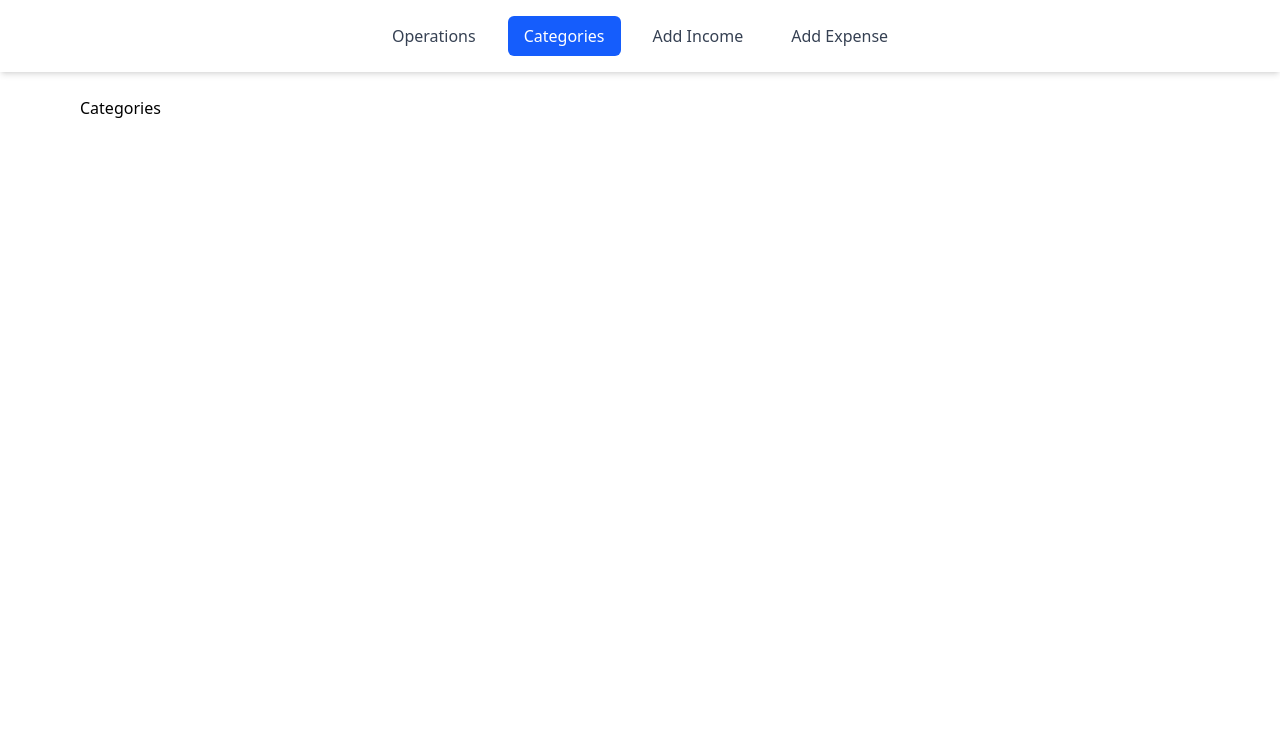
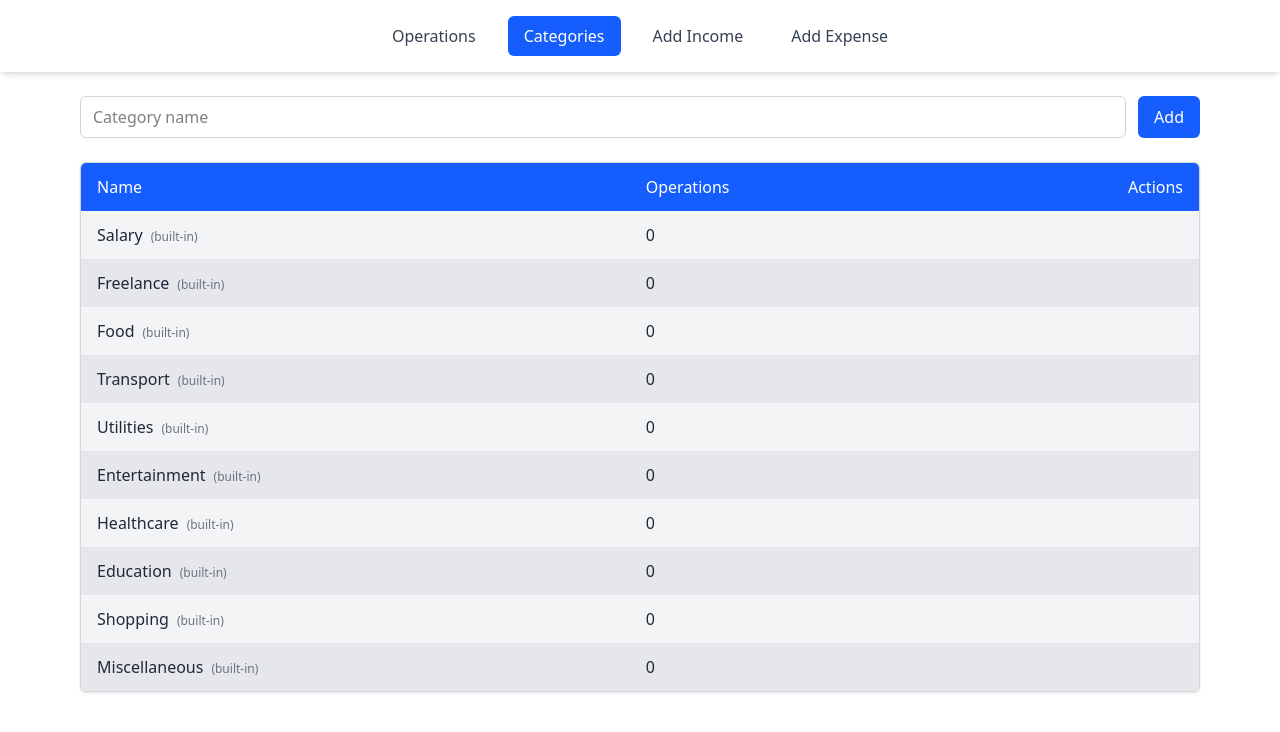
Before and after one commit to Necroempath/opsManager, a React (Vite) app: page /categories in a window 1280 px wide. Shown: the top 732 px of the page. Built offline with nearby package versions, Linux system fonts and the light colour scheme.

Commit message:
categories completed

```diff
--- a/src/Models/Category.ts
+++ b/src/Models/Category.ts
@@ -17,3 +17,7 @@ export class Category {
         this.builtin = props.builtin;
     }
 }
+
+export interface CategoryWithUsage extends Category {
+    usageCount: number
+}
--- /dev/null
+++ b/src/components/AddCategoryForm.tsx
@@ -0,0 +1,64 @@
+import React, { useState } from "react";
+import { useDispatch, useSelector } from "react-redux";
+import type { RootState } from "../store";
+import { addCategory } from "../store/categorySlice";
+
+
+const AddCategoryForm: React.FC = () => {
+  const [name, setName] = useState("");
+  const [error, setError] = useState("");
+
+  const categories = useSelector(
+    (state: RootState) => state.categories.categories
+  );
+
+  const dispatch = useDispatch();
+  const submit = () => {
+    const trimmed = name.trim();
+
+    if (!trimmed) {
+      setError("Category name can not be empty");
+      return;
+    }
+
+    const categoriesName = categories.map((c) => c.name.toLowerCase());
+
+    if (categoriesName.includes(trimmed.toLowerCase())) {
+      setError("Category already exists");
+      return;
+    }
+
+    dispatch(addCategory({ name, builtin: false }));
+    setName("");
+    setError("");
+  };
+
+  return (
+    <div className="mb-6">
+      <div className="flex gap-3">
+        <input
+          value={name}
+          onChange={(e) => {
+            setName(e.target.value);
+            if (error) setError("");
+          }}
+          placeholder="Category name"
+          className={`w-full rounded-md border px-3 py-2 text-md focus:outline-none focus:ring-2 ${
+            error
+              ? "border-red-400 focus:ring-red-300"
+              : "border-gray-300 focus:ring-blue-400"
+          }`}
+        />
+        <button
+          onClick={submit}
+          className="rounded-md bg-blue-600 px-4 py-2 text-md font-medium text-white transition-colors hover:bg-blue-700"
+        >
+          Add
+        </button>
+      </div>
+      {error && <p className="mt-1 text-sm text-red-500">{error}</p>}
+    </div>
+  );
+};
+
+export default AddCategoryForm;
--- a/src/components/AddOperationForm.tsx
+++ b/src/components/AddOperationForm.tsx
@@ -69,7 +69,7 @@ const AddOperationForm: React.FC<AddOperationFormProps> = ({ type }) => {
    return (
     <form
       onSubmit={handleSubmit}
-      className="max-w-md rounded-md border m-auto border-gray-300 bg-white p-6 shadow-md"
+      className="max-w-md rounded-md border mt-10 m-auto border-gray-300 bg-white p-6 shadow-md"
     >
       <h2 className="mb-4 text-lg font-medium text-gray-800">
         Add {type === 'income' ? 'Income' : 'Expense'}
--- /dev/null
+++ b/src/components/CategoryTable.tsx
@@ -0,0 +1,88 @@
+import React from "react";
+import type { CategoryWithUsage } from "../Models/Category";
+import { useDispatch } from "react-redux";
+import { deleteCategory } from "../store/categorySlice";
+
+interface CategoryTableProps {
+  categories: CategoryWithUsage[];
+}
+
+const CategoryTable: React.FC<CategoryTableProps> = ({
+  categories,
+}) => {
+
+    const dispatch = useDispatch();
+
+  return (
+    <div className="overflow-hidden rounded-md border border-gray-300 bg-white shadow-sm">
+      <table className="w-full border-collapse text-md">
+        <thead className="bg-blue-600 text-white">
+          <tr>
+            <th className="px-4 py-3 text-left font-medium">Name</th>
+            <th className="px-4 py-3 text-left font-medium">
+              Operations
+            </th>
+            <th className="px-4 py-3 text-right font-medium">
+              Actions
+            </th>
+          </tr>
+        </thead>
+
+        <tbody>
+          {categories.map((cat, index) => {
+            const canDelete = !cat.builtin && cat.usageCount === 0;
+
+            return (
+              <tr
+                key={cat.id}
+                className={index % 2 === 0 ? "bg-gray-100" : "bg-gray-200"}
+              >
+                <td className="px-4 py-3 text-gray-800">
+                  {cat.name}
+                  {cat.builtin && (
+                    <span className="ml-2 text-xs text-gray-500">
+                      (built-in)
+                    </span>
+                  )}
+                </td>
+
+                <td className="px-4 py-3 text-gray-800">
+                  {cat.usageCount}
+                </td>
+
+                <td className="px-4 py-3 text-right">
+                  {!cat.builtin && (
+                    <button
+                      onClick={() => dispatch(deleteCategory(cat.id))}
+                      disabled={!canDelete}
+                      className={`rounded-md px-3 py-1 text-sm font-medium transition-colors ${
+                        canDelete
+                          ? "bg-red-500 text-white hover:bg-red-600"
+                          : "cursor-not-allowed bg-gray-300 text-gray-500"
+                      }`}
+                    >
+                      Delete
+                    </button>
+                  )}
+                </td>
+              </tr>
+            );
+          })}
+
+          {categories.length === 0 && (
+            <tr>
+              <td
+                colSpan={3}
+                className="px-4 py-6 text-center text-gray-500"
+              >
+                No categories
+              </td>
+            </tr>
+          )}
+        </tbody>
+      </table>
+    </div>
+  );
+};
+
+export default CategoryTable;
--- /dev/null
+++ b/src/components/Totals.tsx
@@ -0,0 +1,51 @@
+import type { Operation } from "../Models/Operation"
+
+type TotalsProps = {
+  operations: Operation[];
+};
+
+const Totals: React.FC<TotalsProps> = ({ operations }) => {
+  const totals = {
+    income: 0,
+    expense: 0,
+  };
+
+  operations.forEach(op => {
+    totals[op.type] += op.amount;
+  });
+
+  const balance = totals.income - totals.expense;
+
+  return (
+    <div className="mb-6 flex justify-between rounded-md border border-gray-300 bg-white px-6 py-4 text-md shadow-sm">
+
+      <div className="flex flex-col">
+        <span className="text-gray-500">Income</span>
+        <span className="font-medium text-green-600">
+          {totals.income} $
+        </span>
+      </div>
+
+      <div className="flex flex-col">
+        <span className="text-gray-500">Expense</span>
+        <span className="font-medium text-red-600">
+          {totals.expense} $
+        </span>
+      </div>
+
+      <div className="flex flex-col text-right">
+        <span className="text-gray-500">Balance</span>
+        <span
+          className={`font-semibold ${
+            balance >= 0 ? "text-green-600" : "text-red-600"
+          }`}
+        >
+          {balance} $
+        </span>
+      </div>
+
+    </div>
+  );
+};
+
+export default Totals;
--- a/src/pages/AddOperationPage.tsx
+++ b/src/pages/AddOperationPage.tsx
@@ -15,9 +15,9 @@ const AddOperationPage: React.FC = () => {
   }
 
   return (
-    <div className="mt-10">
+    <>
       <AddOperationForm type={operationType} />
-    </div>
+    </>
   );
 };
 
--- a/src/pages/CategoriesPage.tsx
+++ b/src/pages/CategoriesPage.tsx
@@ -1,9 +1,45 @@
-import React from 'react'
+import AddCategoryForm from "../components/AddCategoryForm";
+import { useSelector } from "react-redux";
+import { type RootState } from "../store";
+import CategoryTable from "../components/CategoryTable";
+import type { CategoryWithUsage } from "../Models/Category";
+import { useMemo } from "react";
+
+type CategoryDeletion = "none" | "disabled" | "enabled";
+
+type CategoryRow = {
+  value: string;
+  refcount: number;
+  state: CategoryDeletion;
+};
 
 const CategoriesPage = () => {
+  const categories = useSelector(
+    (state: RootState) => state.categories.categories
+  );
+  const operations = useSelector(
+    (state: RootState) => state.operations.operations
+  );
+
+  const categoriesWithUsage: CategoryWithUsage[] = useMemo(() => {
+    const usageMap = new Map<string, number>();
+
+    for (const op of operations) {
+      usageMap.set(op.categoryId, (usageMap.get(op.categoryId) ?? 0) + 1);
+    }
+
+    return categories.map((cat) => ({
+      ...cat,
+      usageCount: usageMap.get(cat.id) ?? 0,
+    }));
+  }, [categories, operations]);
+
   return (
-    <div>Categories</div>
-  )
-}
+    <>
+      <AddCategoryForm />
+      <CategoryTable categories={categoriesWithUsage}/>
+    </>
+  );
+};
 
-export default CategoriesPage
+export default CategoriesPage;
--- a/src/pages/OperationsPage.tsx
+++ b/src/pages/OperationsPage.tsx
@@ -6,6 +6,7 @@ import type { OperationFilter } from "../Models/Operation";
 import { useState } from "react";
 import DeletionPortal from "../components/DeletionPortal";
 import { deleteOperation } from "../store/operationSlice";
+import Totals from "../components/Totals";
 
 const OperationsPage = () => {
   const [type, setType] = useState<OperationFilter>("all");
@@ -22,7 +23,7 @@ const OperationsPage = () => {
   );
 
   return (
-    <div className="mt-10">
+    <>
       <div className="flex justify-between">
         <OperationTypeFilter
           value={type}
@@ -35,7 +36,7 @@ const OperationsPage = () => {
           Delete operations
         </button>
       </div>
-
+      <Totals operations={operations}/>
       <OperationTable operations={operations} categories={categories} />
 
       <DeletionPortal
@@ -46,7 +47,7 @@ const OperationsPage = () => {
           setIsOpen(p => p = false);
         }}
       />
-    </div>
+    </>
   );
 };
 
```
